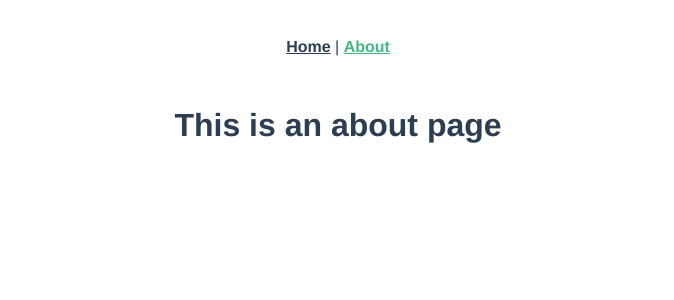
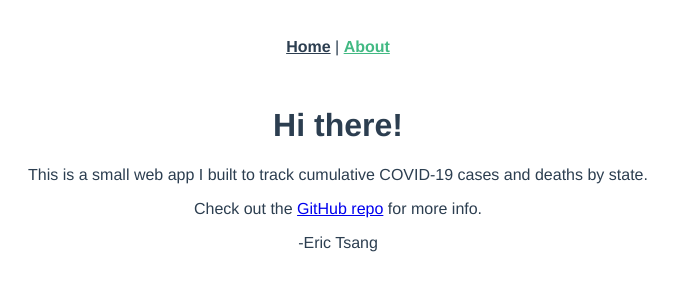
Before and after one commit to etsang647/covid-19-map, a Vue app in the folder client/: page /about in a window 1280 px wide. Shown: the top 300 px of the page, without its empty margins (302-976 px from the left). Built offline with nearby package versions, Linux system fonts and the light colour scheme.

Commit message:
edit about page

```diff
--- a/client/src/views/About.vue
+++ b/client/src/views/About.vue
@@ -1,5 +1,11 @@
 <template>
   <div class="about">
-    <h1>This is an about page</h1>
+    <h1>Hi there!</h1>
+    <p>This is a small web app I built to track cumulative COVID-19 cases
+      and deaths by state.</p>
+    <p>Check out the
+      <a href="https://github.com/etsang647/covid-19-map">GitHub repo</a>
+      for more info.</p>
+    <p>-Eric Tsang</p>
   </div>
 </template>
--- a/client/src/views/Home.vue
+++ b/client/src/views/Home.vue
@@ -1,6 +1,6 @@
 <template>
   <div class="home">
-    <h1 class="header">Cumulative {{ type }} as of {{ date }}</h1>
+    <h1 class="header">Cumulative COVID-19 {{ type }} as of {{ date }}</h1>
     <form class="date-and-type">
       <label for="date">Date:</label>
       <input type="date" id="date-picker" v-model="date">
```
